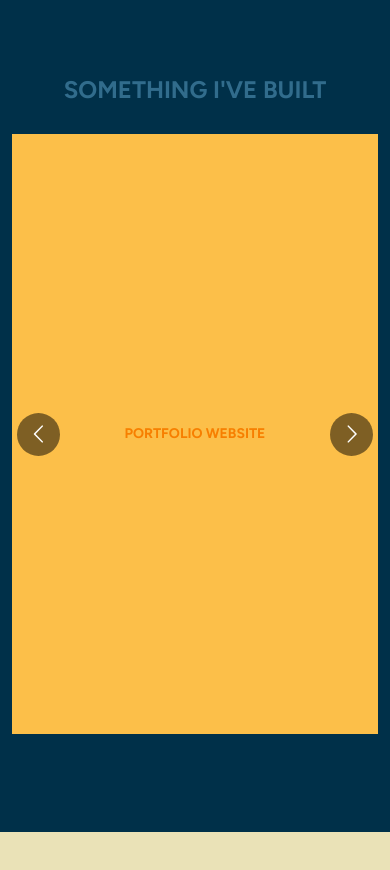
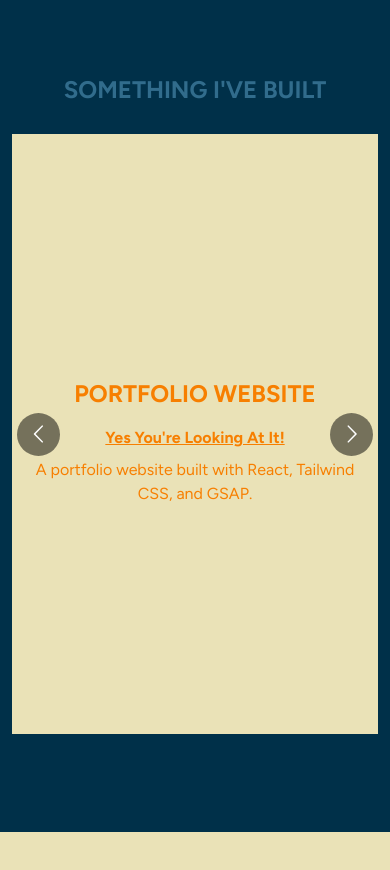
Before and after one commit to mikacheng1590/personal-frontend-project, a Next.js app: page / in a window 390 px wide. Shown: the part 6100-6970 px from the top of the page. Built offline with nearby package versions, Linux system fonts and the light colour scheme.

Commit message:
self project card: show back of card i.e. no hover animation and show title on back of card in mobile view

```diff
--- a/src/app/(home)/_client-components/self-project/Card.tsx
+++ b/src/app/(home)/_client-components/self-project/Card.tsx
@@ -6,12 +6,13 @@ export type CardProps = {
 export default function Card({ title, content }: CardProps) {
   return (
     <div className="flip-card bg-transparent w-full h-[70vh] min-h-[600px] perspective-[1000px] group/card">
-      <div className="flip-card-inner relative w-full h-full text-center transform-3d transition-transform duration-1000 group-hover/card:transform-[rotateY(180deg)]">
+      <div className="flip-card-inner relative w-full h-full text-center transform-3d transition-transform duration-1000 group-hover/card:transform-[rotateY(180deg)] no-hover:transform-[rotateY(180deg)]">
         <div className="flip-card-front absolute w-full h-full bg-mika-yellow-100 backface-hidden flex items-center justify-center">
-          <h3 className="text-mika-orange-50 text-sm md:text-3xl font-bold uppercase p-4">{title}</h3>
+          <h3 className="text-mika-orange-50 text-2xl md:text-3xl font-bold uppercase p-4">{title}</h3>
         </div>
         <div className="flip-card-back absolute w-full h-full bg-mika-yellow-50 transform-[rotateY(180deg)] backface-hidden">
           <div className="p-4 flex flex-col items-center justify-center h-full text-mika-orange-50 [&>h5]:underline [&>h5]:text-base [&>h5]:md:text-xl [&>h5]:font-bold [&>h5]:mb-2 [&>p]:text-base [&>p]:md:text-xl [&>a]:py-2 [&>a]:px-4 [&>a]:rounded [&>a]:bg-mika-orange-50 [&>a]:text-mika-yellow-100 [&>a]:font-bold [&>a]:hover:opacity-50">
+            <h3 className="text-mika-orange-50 text-2xl md:text-3xl font-bold uppercase p-4 no-hover:block hidden">{title}</h3>
             {content}
           </div>
         </div>
--- a/src/app/globals.css
+++ b/src/app/globals.css
@@ -51,3 +51,5 @@
 @layer utilities {
   @tailwind theme;
 }
+
+@custom-variant no-hover (@media not all and (hover: hover));
```
